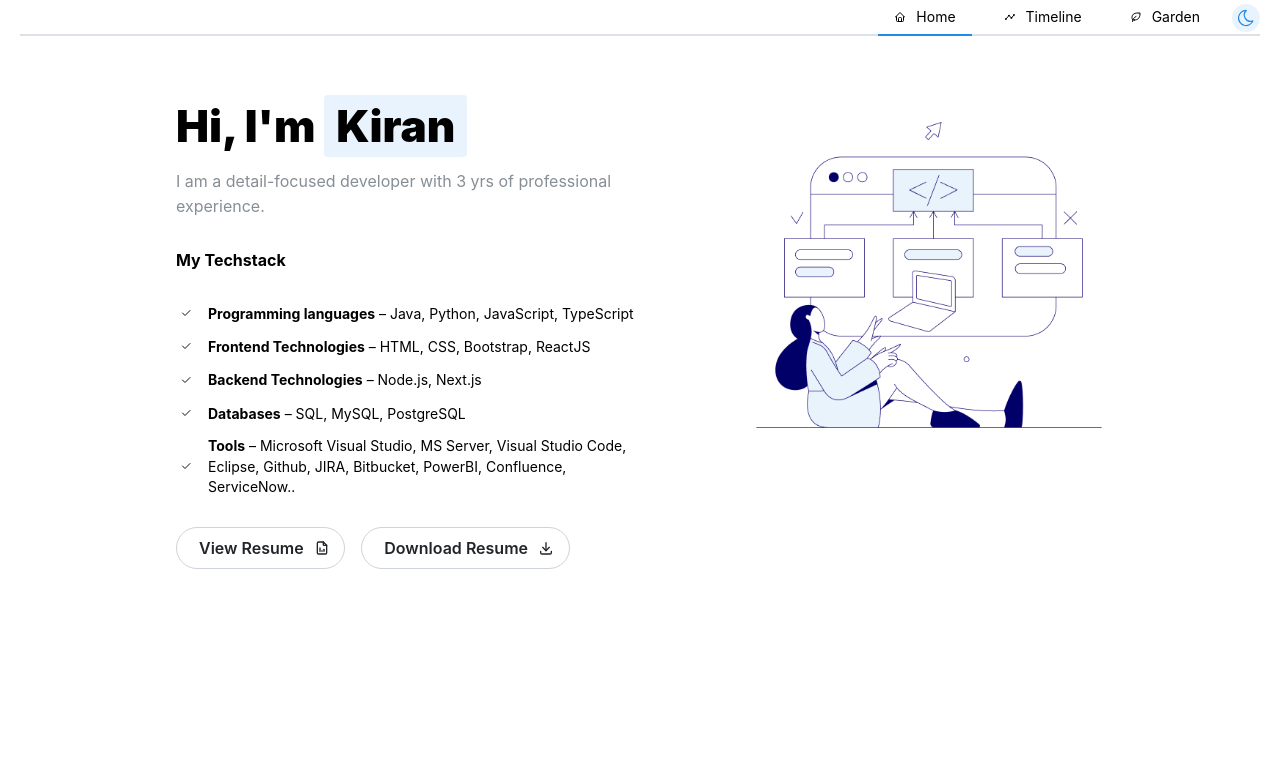
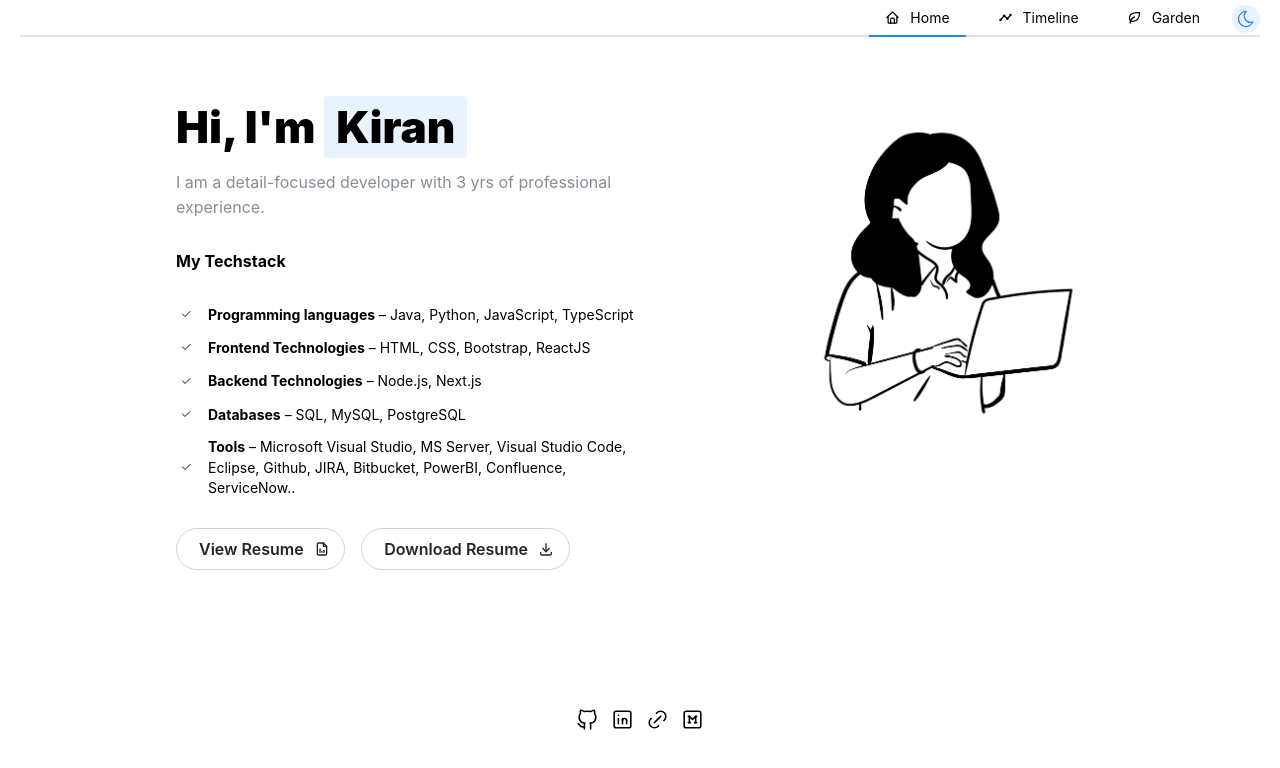
Before and after one commit to rekiran/portfolio, a React (Vite) app: page / in a window 1280 px wide. Shown: the top 768 px of the page. Built offline with nearby package versions, Linux system fonts and the light colour scheme.

Commit message:
Layout Commit

```diff
--- a/src/components/Hero/Hero.tsx
+++ b/src/components/Hero/Hero.tsx
@@ -10,7 +10,7 @@ import {
   rem,
 } from "@mantine/core";
 import { IconCheck, IconDownload } from "@tabler/icons-react";
-import Herobg from "../../assets/Herobg.png";
+import Herobg from "../../assets/alaptop.png";
 import classes from "./Hero.module.css";
 import { IconFileAnalytics } from "@tabler/icons-react";
 import resume from "../../assets/KiranResume-2023.pdf";
--- a/src/components/Layout/Layout.module.css
+++ b/src/components/Layout/Layout.module.css
@@ -22,3 +22,12 @@
     display: block;
   }
 }
+.footer {
+  height: 50px;
+  bottom: 0;
+  padding: 0 20 0 20;
+  align-items: center;
+  justify-content: center;
+  display: flex;
+  gap: rem(10);
+}
--- a/src/components/Layout/Layout.tsx
+++ b/src/components/Layout/Layout.tsx
@@ -9,6 +9,7 @@ import {
   ActionIcon,
   useComputedColorScheme,
   useMantineColorScheme,
+  Container,
 } from "@mantine/core";
 
 import {
@@ -17,13 +18,18 @@ import {
   IconLeaf,
   IconMoon,
   IconSun,
+  IconBrandGithub,
+  IconBrandLinkedin,
+  IconLink,
+  IconBrandMedium,
 } from "@tabler/icons-react";
 
 import { Timeline } from "../Timeline/Timeline";
 import { Garden } from "../Garden/Garden";
 import cx from "clsx";
 function Layout() {
-  const iconStyle = { width: rem(12), height: rem(12) };
+  const iconStyle = { width: rem(15), height: rem(15) };
+  const footerIconStyle = { width: rem(25), height: rem(25) };
   const { setColorScheme } = useMantineColorScheme();
   const computedColorScheme = useComputedColorScheme("light", {
     getInitialValueInEffect: true,
@@ -84,6 +90,37 @@ function Layout() {
           <Garden />
         </Tabs.Panel>
       </Tabs>
+
+      <Container size="fluid" className={classes.footer}>
+        <a href="https://github.com/rekiran" target="_blank">
+          <IconBrandGithub
+            style={footerIconStyle}
+            stroke={1.5}
+            color="black"
+          ></IconBrandGithub>
+        </a>
+        <a href="https://www.linkedin.com/in/kiran-one22/" target="_blank">
+          <IconBrandLinkedin
+            style={footerIconStyle}
+            stroke={1.5}
+            color="black"
+          ></IconBrandLinkedin>
+        </a>
+        <a href="https://rekiran.github.io/portfolio/" target="_blank">
+          <IconLink
+            style={footerIconStyle}
+            stroke={1.5}
+            color="black"
+          ></IconLink>
+        </a>
+        <a href="https://medium.com/@reKiran" target="_blank">
+          <IconBrandMedium
+            style={footerIconStyle}
+            stroke={1.5}
+            color="black"
+          ></IconBrandMedium>
+        </a>
+      </Container>
     </MantineProvider>
   );
 }
```
Also changed, not shown: src/assets/alaptop.png (added), src/assets/aphone.png (added).
